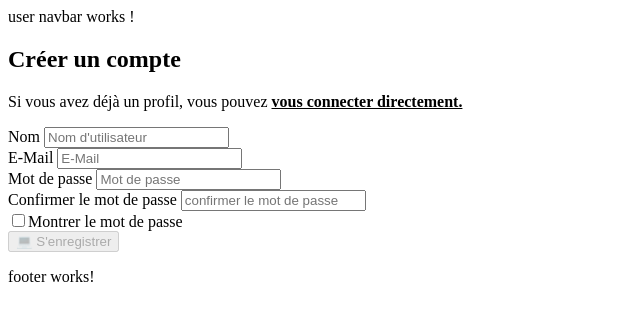
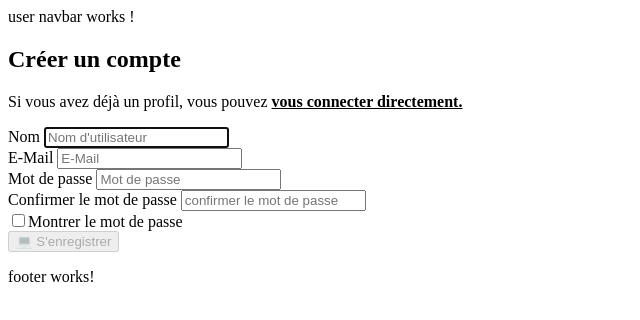
Before and after one commit to LoisKOUNINEF/LesGrainesBouquinent_Front, an Angular app: page /auth/signup in a window 1280 px wide. Shown: the top 320 px of the page, without its empty margins (0-640 px from the left). Built offline with nearby package versions, Linux system fonts and the light colour scheme; no server answers.

Commit message:
add autofocus

```diff
--- a/src/app/components/auth/login/login.component.html
+++ b/src/app/components/auth/login/login.component.html
@@ -22,6 +22,7 @@
 					placeholder="E-Mail"
 					class="form-input"
 					formControlName="email"
+					autofocus
 					required
 				>
 				<span *ngIf="controls.email?.touched && (controls.email?.hasError('required') || controls.email?.invalid)">
--- a/src/app/components/auth/signup/signup.component.html
+++ b/src/app/components/auth/signup/signup.component.html
@@ -18,6 +18,7 @@
 				placeholder="Nom d'utilisateur"
 				class="form-input"
 				formControlName="name"
+				autofocus
 				required
 			>
 			<span *ngIf="controls.name?.touched && (controls.name?.hasError('required') || controls.name?.invalid)">
@@ -68,7 +69,7 @@
     <span *ngIf="controls.password?.touched && (controls.password?.hasError('required') || controls.password?.invalid)">
 				Mot de passe requis (10 caractères minimum).
 		</span>
-		<span *ngIf="controls.confirmPassword?.touched && checkPasswords">
+		<span *ngIf="controls.confirmPassword?.touched && controls.name?.valid && signupForm.invalid">
 			Les mots de passe ne sont pas identiques.
 		</span>
     <div>
```
